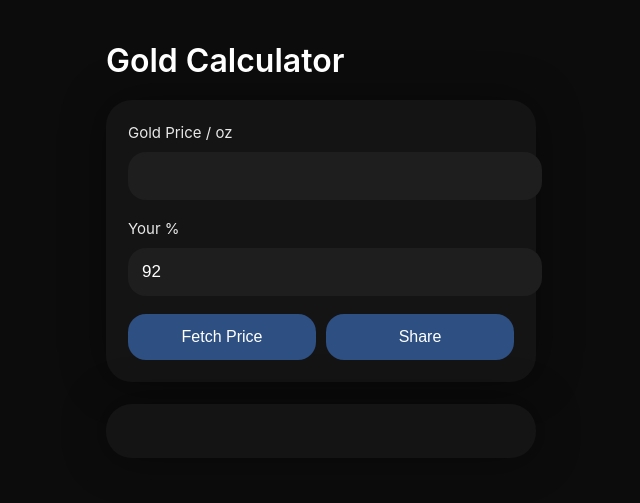
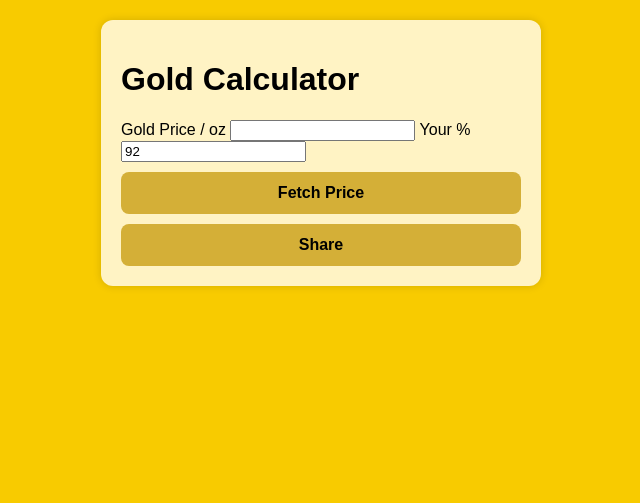
Before and after one commit to elikamhaji/ScrapIt, a plain HTML site: page index.html in a window 1280 px wide. Shown: the whole page, without its empty margins (319-959 px from the left). Drawn offline with nearby package versions, Linux system fonts and the light colour scheme; no server answers.

Commit message:
style.css

```diff
--- a/style.css
+++ b/style.css
@@ -1,77 +1,119 @@
 body {
     margin: 0;
-    padding: 0;
-    background: #0c0c0c;
-    font-family: -apple-system, BlinkMacSystemFont, sans-serif;
-    color: white;
+    font-family: Arial, sans-serif;
+    background-color: #f8cb00;
+    display: flex;
+    justify-content: center;
+    padding: 20px;
 }
 
 .wrapper {
-    max-width: 430px;
+    width: 400px;
+    background: #fff3c4;
     padding: 20px;
-    margin: auto;
+    border-radius: 12px;
+    box-shadow: 0 0 8px rgba(0, 0, 0, 0.15);
+    position: relative;
 }
 
-h1 {
-    font-weight: 600;
-    margin-bottom: 20px;
+h2 {
+    text-align: center;
+    margin-top: 0;
+    margin-bottom: 15px;
+    font-size: 22px;
+    color: #333;
 }
 
-.card {
-    background: #141414;
-    padding: 22px;
-    border-radius: 26px;
-    box-shadow: 0 0 45px rgba(0,0,0,0.4);
-    margin-bottom: 22px;
-}
-
-label {
-    font-size: 15px;
-    opacity: 0.9;
-}
-
-input {
-    width: 100%;
-    margin: 10px 0 18px;
-    padding: 14px;
-    border: none;
-    border-radius: 18px;
-    background: #1e1e1e;
-    color: white;
-    font-size: 17px;
-}
-
-.btn-row {
-    display: flex;
-    gap: 10px;
-}
-
-button {
-    flex: 1;
-    padding: 14px;
-    border: none;
-    border-radius: 18px;
-    background: #2d4f81;
-    color: white;
-    font-size: 16px;
-    font-weight: 500;
+.topSection {
+    background: white;
+    padding: 12px;
+    border-radius: 10px;
+    margin-bottom: 18px;
 }
 
 .row {
     display: flex;
     justify-content: space-between;
-    padding: 14px 4px;
-    font-size: 18px;
-    border-bottom: 1px solid #2a2a2a;
+    align-items: center;
+    margin-bottom: 12px;
 }
 
-.row:last-child {
-    border-bottom: none;
+.row label {
+    font-size: 14px;
 }
 
-.refRow {
-    padding-top: 10px;
-    font-size: 12px;
-    opacity: 0.5;
-    text-align: left;
+.row input {
+    width: 150px;
+    padding: 8px;
+    font-size: 14px;
+    border-radius: 6px;
+    border: 1px solid #ccc;
 }
+
+button {
+    width: 100%;
+    padding: 12px;
+    margin-top: 10px;
+    font-size: 16px;
+    background: #d4af37;
+    border: none;
+    border-radius: 8px;
+    color: black;
+    font-weight: bold;
+    cursor: pointer;
+    transition: 0.2s;
+}
+
+button:hover {
+    background: #b9972d;
+}
+
+.priceBox {
+    background: white;
+    padding: 12px;
+    border-radius: 10px;
+    margin-bottom: 18px;
+}
+
+.priceBox div {
+    font-size: 16px;
+    margin-bottom: 8px;
+}
+
+.goldList {
+    background: white;
+    padding: 12px;
+    border-radius: 10px;
+}
+
+.goldList div {
+    font-size: 15px;
+    border-bottom: 1px solid #e0e0e0;
+    padding: 6px 0;
+}
+
+#shareImageWrapper {
+    width: 100%;
+    position: relative;
+    background: white;
+    padding: 15px;
+    border-radius: 10px;
+    margin-top: 15px;
+}
+
+.hiddenCanvas {
+    display: none;
+}
+
+/* -------------------------------- */
+/*     UPDATED REF TEXT (BIGGER)     */
+/* -------------------------------- */
+
+#refBox {
+    position: absolute;
+    bottom: 10px;
+    left: 12px;
+    font-size: 13.5px;      /* Slightly larger */
+    font-weight: 500;       /* More readable */
+    color: rgba(0, 0, 0, 0.42); /* Slightly more contrast */
+}
```
